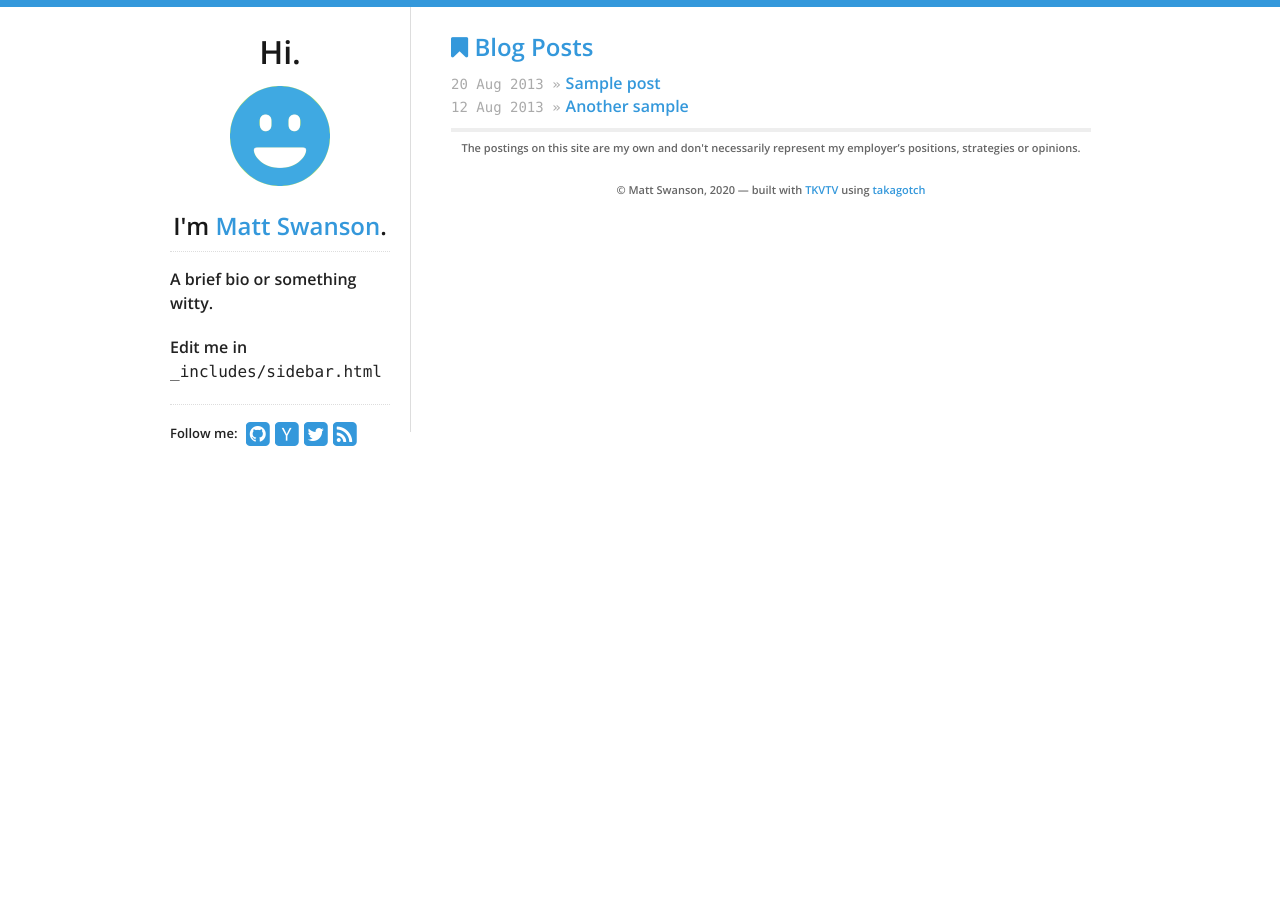
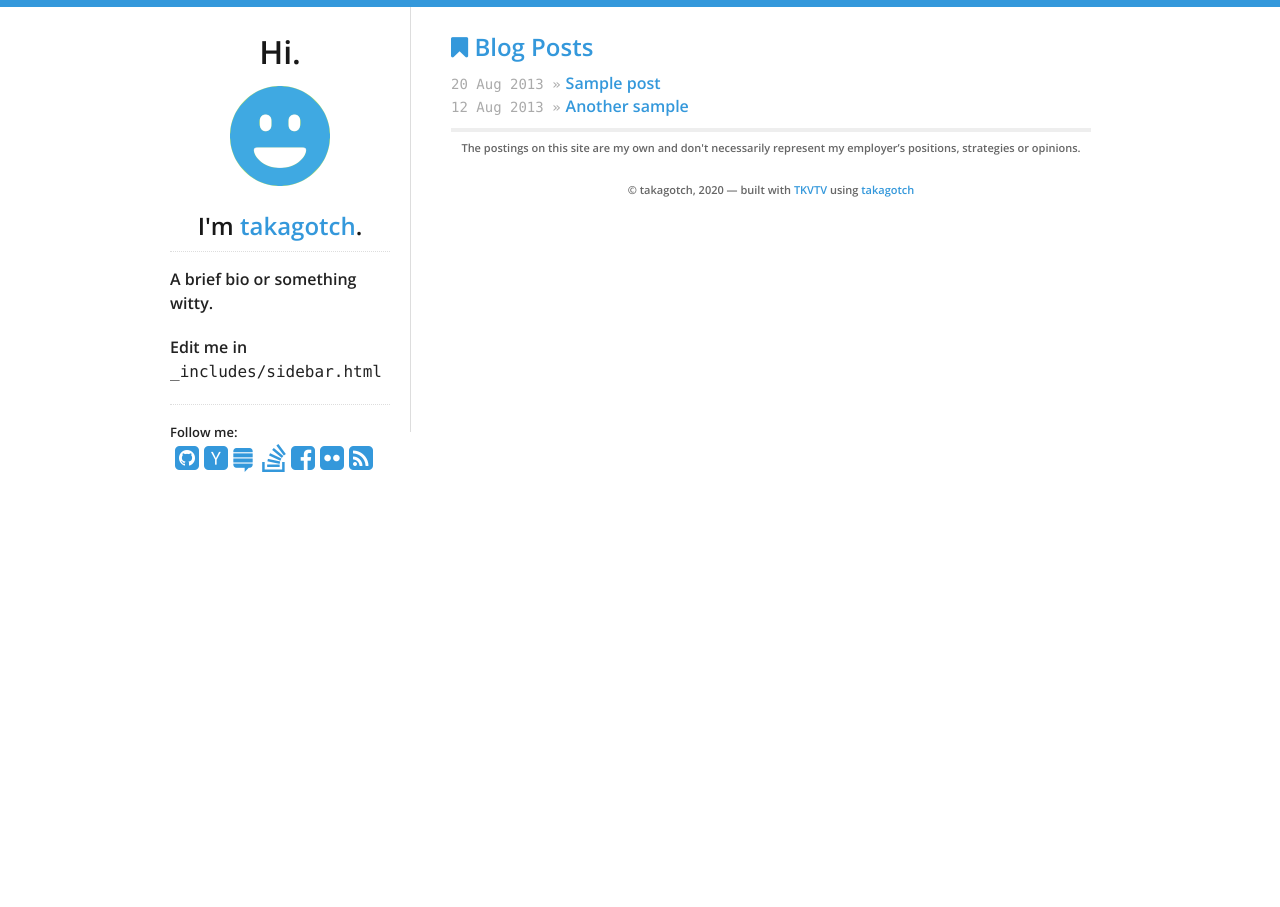
Before and after one commit to takagotch/page35, a Jekyll site: the page built from index.html, in a window 1280 px wide. Built offline with Jekyll 4.4.1, drawn with Linux system fonts in a browser that asks for light colours.

Commit message:
Update theme.yml

```diff
--- a/_data/theme.yml
+++ b/_data/theme.yml
@@ -5,22 +5,22 @@ highlight_color: '#3498db'
 
 # Profile links on the left sidebar, leave blank to ignore
 social:
-  github: swanson
+  github: takagotch
   #bitbucket: philipj
   hacker_news: swanson
-  #stackexchange: 348619
-  #stackoverflow: 348619
-  twitter: _swanson
-  #facebook: zuck
+  stackexchange: takagotch
+  stackoverflow: takagotch
+  #twitter: _swanson
+  facebook: tkgcci
   #tumblr: animalygifs
   #linkedin: philipjagielski
   #gplus: 110552447039675960964
   #gravatar: 86e6ff8f75f9daef42d53b7f8002fd95
-  #flickr: johndoe
+  flickr: takagotch
 
 # "Hi, I'm _______"
-name: Matt Swanson
-email: test@example.com
+name: takagotch
+email: tkvtv@example.com
 tagline: "weak opinions, strongly held"
 
 # Google Analytics key, leave blank to ignore
```
